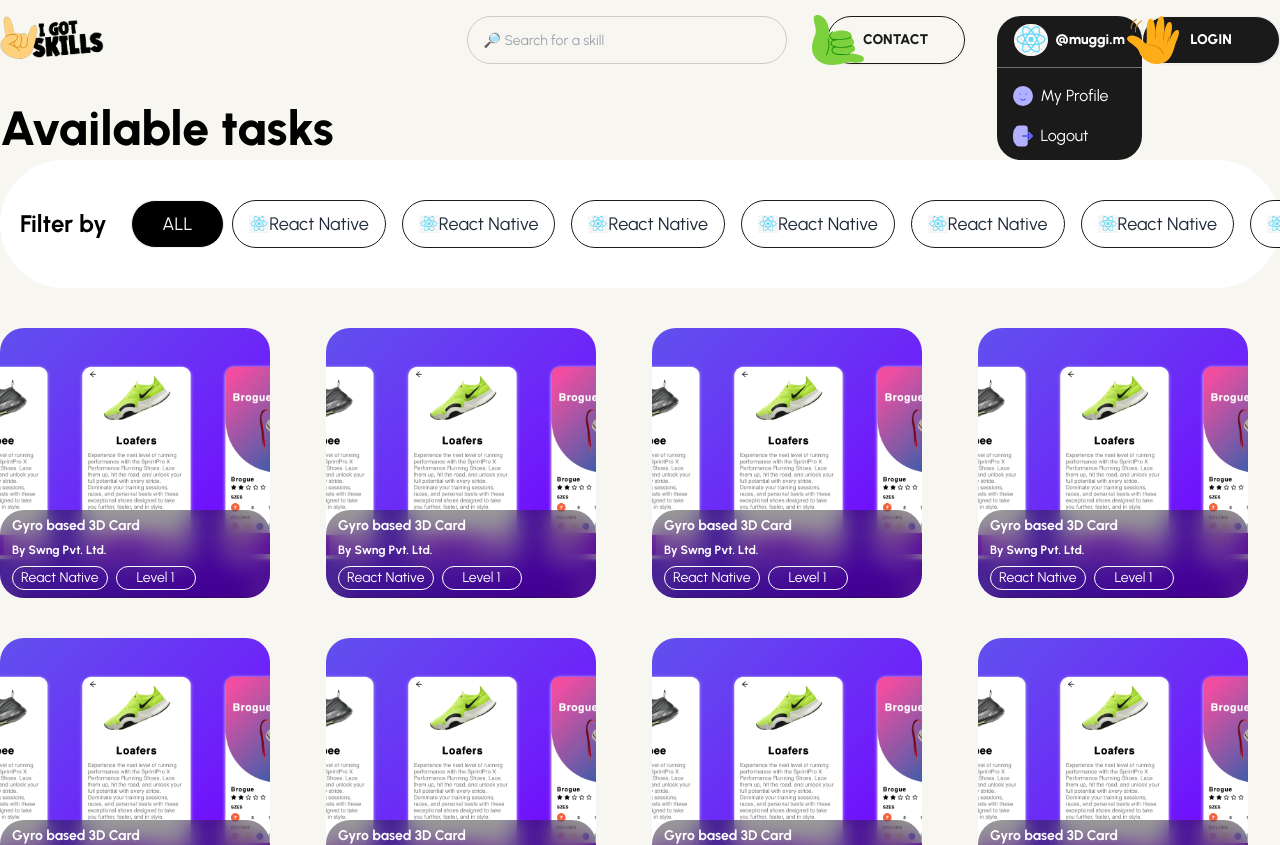
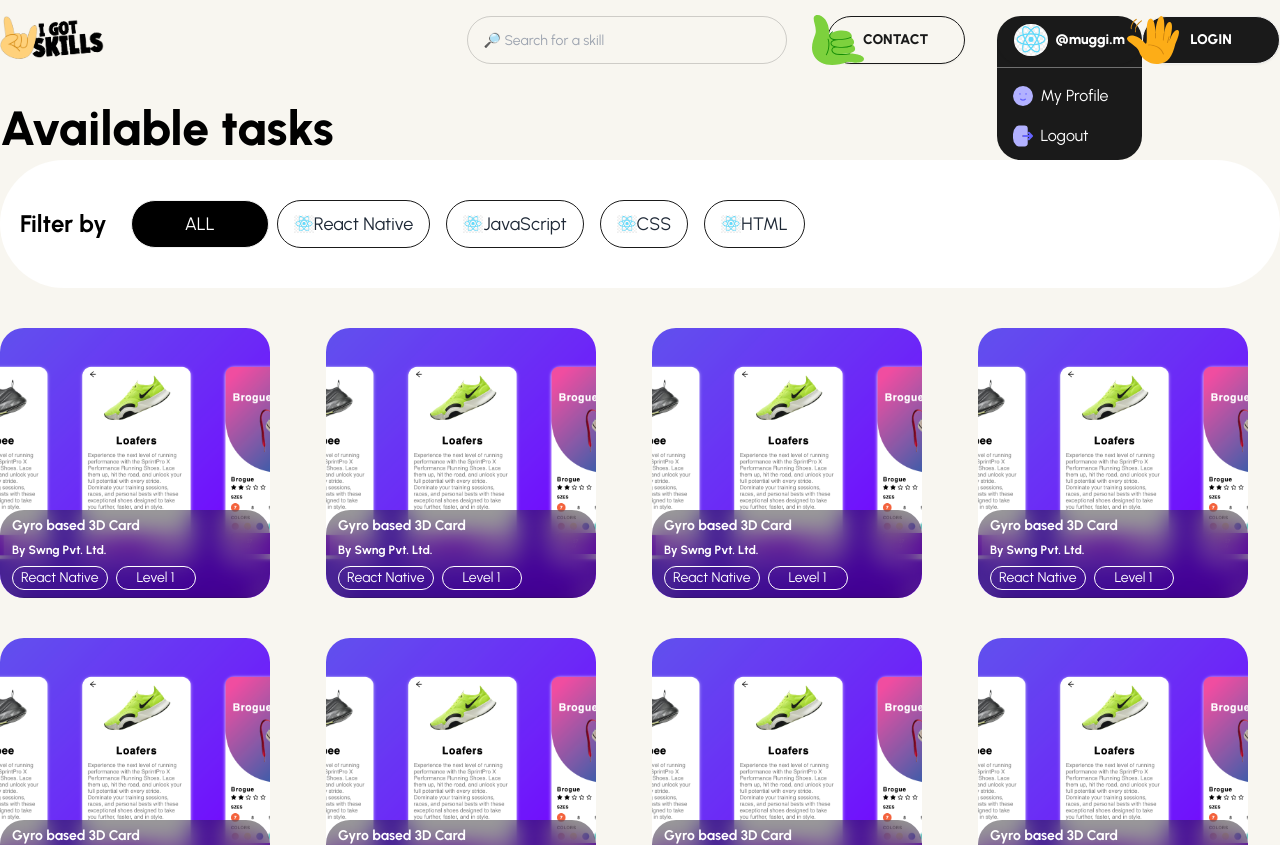
Before and after one commit to SurendiranLX/goalapp, a Next.js app: page /tasks in a window 1280 px wide. Shown: the top 845 px of the page. Built offline with nearby package versions, Linux system fonts and the light colour scheme.

Commit message:
tags added

```diff
--- a/src/app/tasks/page.js
+++ b/src/app/tasks/page.js
@@ -1,3 +1,6 @@
+"use client";
+
+import React, { useState } from "react";
 import Image from "next/image";
 import Marquee from "react-fast-marquee";
 import TaskCard from "../components/common/taskcard";
@@ -12,22 +15,7 @@ export default function Tasks() {
         <div className="font-bold text-2xl mr-6 flex-shrink-0 ml-5">
           Filter by
         </div>
-        <div className="flex flex-row">
-          <div class="badge bg-black text-white  w-[138px] h-[48px] text-lg cursor-pointer">
-            ALL
-          </div>
-          <div className="flex flex-row overflow-x-scroll">
-            {items.map((item) => (
-              <div
-                key={item}
-                class="badge min-w-[50px] h-[48px] flex-shrink-0 text-lg border-[#1A1A1A] mx-2 px-4 cursor-pointer"
-              >
-                <Image src="/react.jpg" alt="" width={20} height={20} />
-                <span>React Native</span>
-              </div>
-            ))}
-          </div>
-        </div>
+        <FilterBar/>
       </div>
       {/* Filter-by end */}
       <div className="grid grid-cols-4 grid-rows-3 gap-x-10 gap-y-10 mb-14">
@@ -43,3 +31,49 @@ export default function Tasks() {
     </div>
   );
 }
+
+// FilterBar
+
+const FilterBar = () => {
+  const [selectedTags, setSelectedTags] = useState([]);
+
+  const handleTagClick = (tag) => {
+    // Toggle the selected state of the tag
+    setSelectedTags((prevSelectedTags) => {
+      if (prevSelectedTags.includes(tag)) {
+        return prevSelectedTags.filter((selectedTag) => selectedTag !== tag);
+      } else {
+        return [...prevSelectedTags, tag];
+      }
+    });
+  };
+
+  const items = ["React Native", "JavaScript", "CSS", "HTML"]; // Replace with your actual data
+
+  return (
+    <div className="flex flex-row">
+      <div
+        onClick={() => setSelectedTags([])} // Clear selected tags when "ALL" is clicked
+        className={`badge bg-black text-white w-[138px] h-[48px] text-lg cursor-pointer ${
+          selectedTags.length === 0 && "bg-black text-white"
+        }`}
+      >
+        ALL
+      </div>
+      <div className="flex flex-row overflow-x-scroll">
+        {items.map((item) => (
+          <div
+            key={item}
+            onClick={() => handleTagClick(item)}
+            className={`badge min-w-[50px] h-[48px] flex-shrink-0 text-lg border-[#1A1A1A] mx-2 px-4 cursor-pointer ${
+              selectedTags.includes(item) && "bg-black text-white"
+            }`}
+          >
+            <Image src="/react.jpg" alt="" width={20} height={20} />
+            <span>{item}</span>
+          </div>
+        ))}
+      </div>
+    </div>
+  );
+};
```
